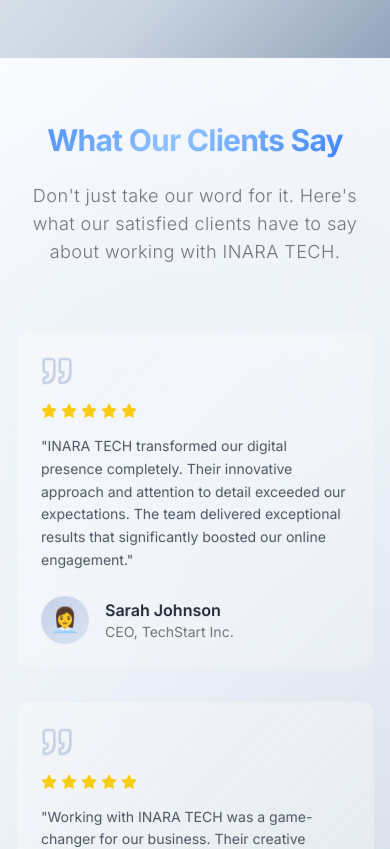
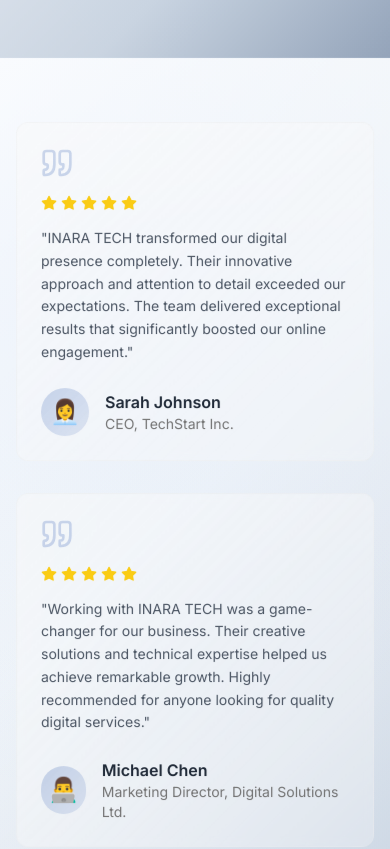
Before and after one commit to inaratech-code/inara-tech-website, a React (Vite) app: page / in a window 390 px wide. Shown: the part 5140-5989 px from the top of the page. Built offline with nearby package versions, Linux system fonts and the light colour scheme.

Commit message:
Remove testimonials header and description from home page - Clean testimonials section with just the testimonials grid

```diff
--- a/src/components/Testimonials.jsx
+++ b/src/components/Testimonials.jsx
@@ -165,18 +165,6 @@
       viewport={{ once: true }}
     >
       <div className="max-w-7xl mx-auto">
-        {/* Header */}
-        <motion.div
-          className="text-center mb-16"
-          variants={cardVariants}
-        >
-          <h2 className="font-bold tracking-tight mb-6 text-3xl sm:text-4xl md:text-5xl lg:text-6xl gradient-text">
-            What Our Clients Say
-          </h2>
-          <p className="text-muted-foreground font-light tracking-wide max-w-3xl mx-auto text-lg sm:text-xl md:text-2xl">
-            Don't just take our word for it. Here's what our satisfied clients have to say about working with INARA TECH.
-          </p>
-        </motion.div>
 
 
         {/* Testimonials Grid */}
```
